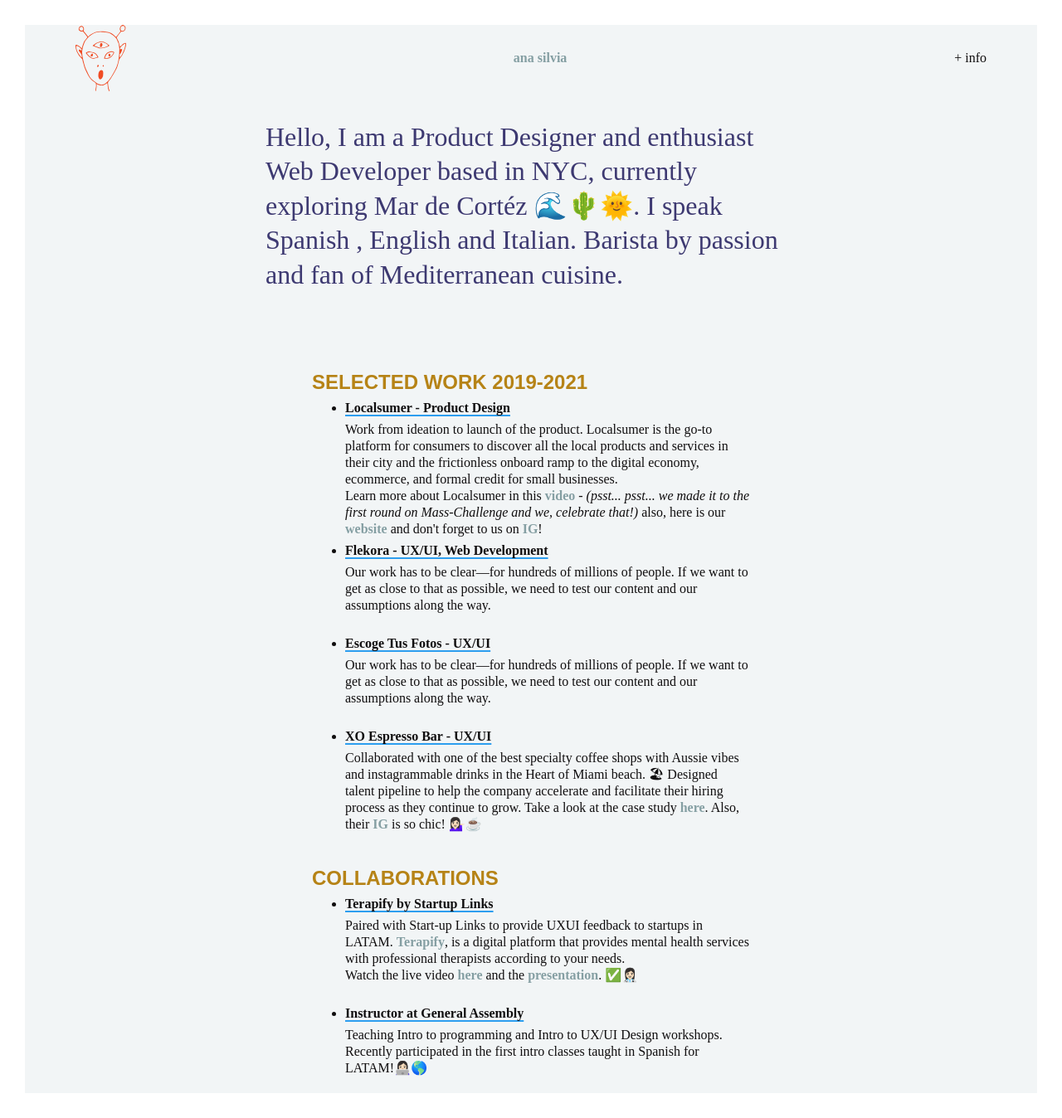
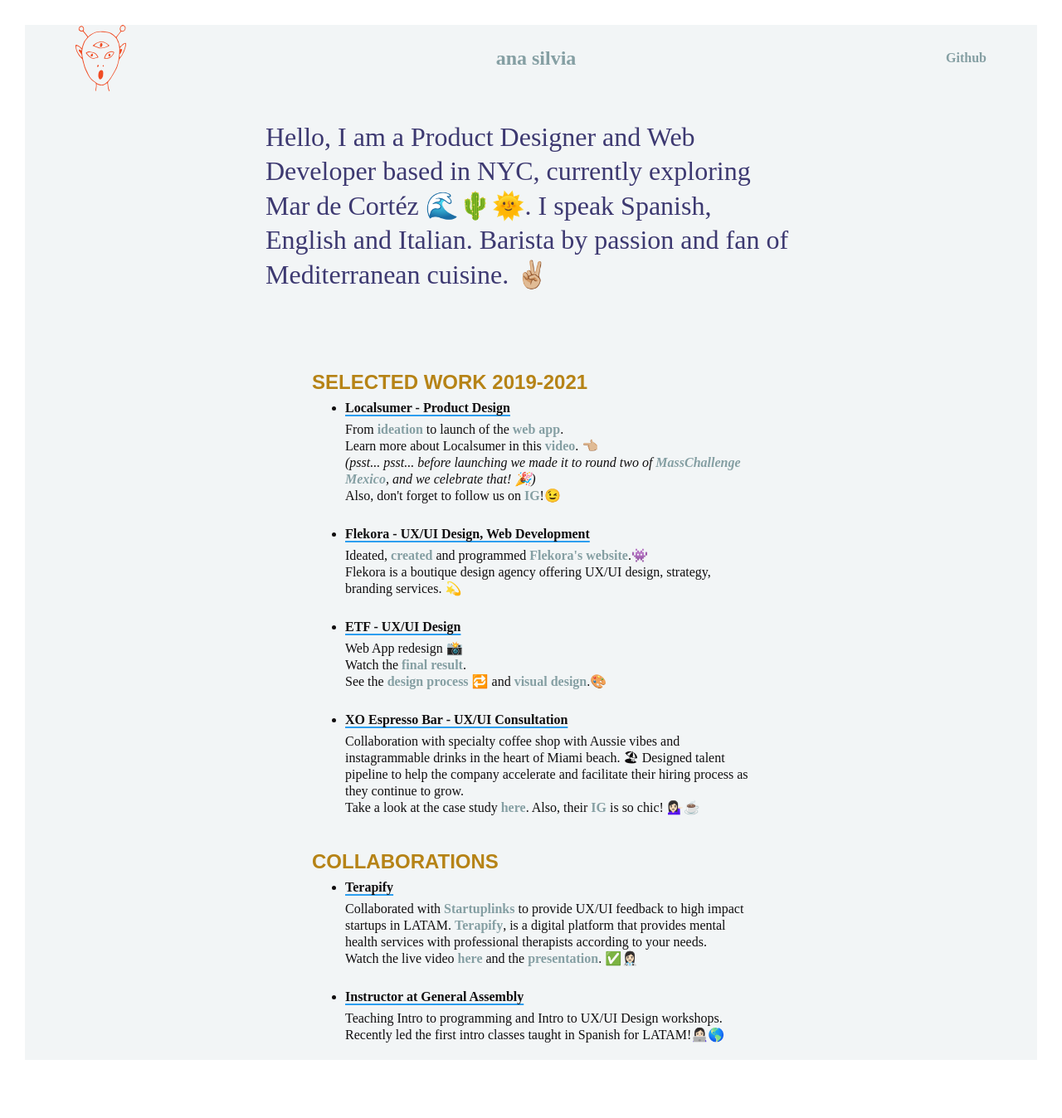
Before and after one commit to makeespresso/leportafollie-, a React (Create React App) app in the folder leportafollie/: page / in a window 1280 px wide. Shown: the whole page at 83% size. After the commit the page ends 1308 px from the top, so only its background shows below. Built offline with nearby package versions, Linux system fonts and the light colour scheme.

Commit message:
up to date v

```diff
--- a/leportafollie/src/components/Home.jsx
+++ b/leportafollie/src/components/Home.jsx
@@ -8,9 +8,9 @@
       <div className="content">
         <div className="aboutContent">
           <p>
-            Hello, I am a Product Designer and enthusiast Web Developer based in
-            NYC, currently exploring Mar de Cortéz 🌊🌵🌞. I speak Spanish , English and
-            Italian. Barista by passion and fan of Mediterranean cuisine.
+            Hello, I am a Product Designer and Web Developer based in
+            NYC, currently exploring Mar de Cortéz 🌊🌵🌞. I speak Spanish, English and
+            Italian. Barista by passion and fan of Mediterranean cuisine. ✌🏼
           </p>
         </div>
         <div className="projects list-section">
@@ -19,28 +19,25 @@
           </h2>
           <ul>
             <li className="title">Localsumer - Product Design</li>
-            <p>Work from ideation to launch of the product.
-            Localsumer is the go-to platform for consumers to discover all the local products and services in their city and the frictionless onboard ramp to the digital economy, ecommerce, and formal credit for small businesses.</p>
-            Learn more about Localsumer in this <a href="https://www.youtube.com/watch?v=Tjxtfp9kzco">video</a> - <i> (psst... psst... we made it to the first round on Mass-Challenge and we, celebrate that!)</i> also, here is our <a href="https://www.localsumer.com/" target="_blank">website</a> and don't forget to us on <a href="https://www.instagram.com/localsumer/" target="_blank">IG</a>!
+            <p>From <a href="https://www.behance.net/gallery/99482723/Localsumer-Business-Directory" target="_blank">ideation</a> to launch of the <a href="https://www.localsumer.com/">web app</a>.</p>
+            Learn more about Localsumer in this <a href="https://www.youtube.com/watch?v=Tjxtfp9kzco">video</a>. 👈🏼
+            <p><i> (psst... psst... before launching we made it to round two of <a href="https://masschallenge.org/programs-mexico">MassChallenge Mexico</a>, and we celebrate that! 🎉)</i></p>
+            <p>Also, don't forget to follow us on <a href="https://www.instagram.com/localsumer/" target="_blank">IG</a>!😉</p>
             <br></br>
-            <li className="title">Flekora - UX/UI, Web Development</li>
+            <li className="title">Flekora - UX/UI Design, Web Development</li>
+            <p>Ideated, <a href="https://www.behance.net/gallery/100190355/Flekora-UXUI-Case-Study">created</a> and programmed <a href="https://weareflekora.com/#Services">Flekora's website</a>.👾</p>
+            <p>Flekora is a boutique design agency offering UX/UI design, strategy, branding services. 💫</p>
+            <br></br>
+            <li className="title">ETF - UX/UI Design</li>
+            <p>Web App redesign 📸</p>
+            <p>Watch the <a href="https://drive.google.com/file/d/1dii1So3FnSlWGIKlEYGQzykfzgPyjM2o/view?usp=sharing" target="_blank">final result</a>.</p>
+            <p>See the <a href="https://drive.google.com/file/d/1WnxsNw5WEzZKmNrmvGL2C5YJhvhwf1GD/view?usp=sharing">design process</a> 🔁 and <a href="https://drive.google.com/file/d/1GCHbtdNG2Vdc5MCP9tqimNDzB2VZwgFE/view?usp=sharing">visual design</a>.🎨</p>
+            <br></br>
+            <li className="title">XO Espresso Bar - UX/UI Consultation </li>
             <p>
-              Our work has to be clear—for hundreds of millions of people. If we
-              want to get as close to that as possible, we need to test our
-              content and our assumptions along the way.
-            </p>
-            <br></br>
-            <li className="title">Escoge Tus Fotos - UX/UI</li>
-            <p>
-              Our work has to be clear—for hundreds of millions of people. If we
-              want to get as close to that as possible, we need to test our
-              content and our assumptions along the way.
-            </p>
-            <br></br>
-            <li className="title">XO Espresso Bar - UX/UI </li>
-            <p>
-              Collaborated with one of the best specialty coffee shops with Aussie vibes and instagrammable drinks in the Heart of Miami beach. 🏖
-              Designed talent pipeline to help the company accelerate and facilitate their hiring process as they continue to grow. Take a look at the case study <a href="https://www.canva.com/design/DADua4nuPws/tWNtNjv26HwHCymlfxe0hw/view?utm_content=DADua4nuPws&utm_campaign=designshare&utm_medium=link&utm_source=viewer" target="_blank">here</a>. Also, their <a href="https://www.instagram.com/xoespressobar/" target="_blank">IG</a> is so chic! 💁🏻‍♀️☕️</p>
+              Collaboration with specialty coffee shop with Aussie vibes and instagrammable drinks in the heart of Miami beach. 🏖
+              Designed talent pipeline to help the company accelerate and facilitate their hiring process as they continue to grow.</p>
+              <p>Take a look at the case study <a href="https://www.canva.com/design/DADua4nuPws/tWNtNjv26HwHCymlfxe0hw/view?utm_content=DADua4nuPws&utm_campaign=designshare&utm_medium=link&utm_source=viewer" target="_blank">here</a>. Also, their <a href="https://www.instagram.com/xoespressobar/" target="_blank">IG</a> is so chic! 💁🏻‍♀️☕️</p>
           </ul>
           <br></br>
           <br></br>
@@ -48,9 +45,9 @@
             <span>Collaborations</span>
           </h2>
           <ul>
-            <li className="title">Terapify by Startup Links</li>
+            <li className="title">Terapify</li>
             <p>
-              Paired with Start-up Links to provide UXUI feedback to startups in
+              Collaborated with <a href="https://startuplinks.world/">Startuplinks</a> to provide UX/UI feedback to high impact startups in
               LATAM. <a href="https://www.terapify.com/" target="_blank"> {" "}Terapify</a>, is a digital platform that provides mental
               health services with professional therapists according
               to your needs.
@@ -73,7 +70,7 @@
             <li className="title">Instructor at General Assembly</li>
             <p>
               Teaching Intro to programming and Intro to UX/UI Design workshops. Recently
-              participated in the first intro classes taught in Spanish for LATAM!👩🏻‍💻🌎
+              led the first intro classes taught in Spanish for LATAM!👩🏻‍💻🌎
             </p>
           </ul>
           <br></br>
--- a/leportafollie/src/components/Navbar.jsx
+++ b/leportafollie/src/components/Navbar.jsx
@@ -11,10 +11,10 @@
             <img className="logo" src={logo} alt="Logo" />
           </div>
         </Link>
-        <Link to="/about">
-          <p>ana silvia</p>
-        </Link>
-        <p>+ info </p>
+
+          <h2><a href="https://www.linkedin.com/in/anasbenedict/" target="_blanks">ana silvia</a></h2>
+
+        <p><a href="https://github.com/makeespresso" target="_blank">Github</a></p>
       </div>
     );
   }
```
